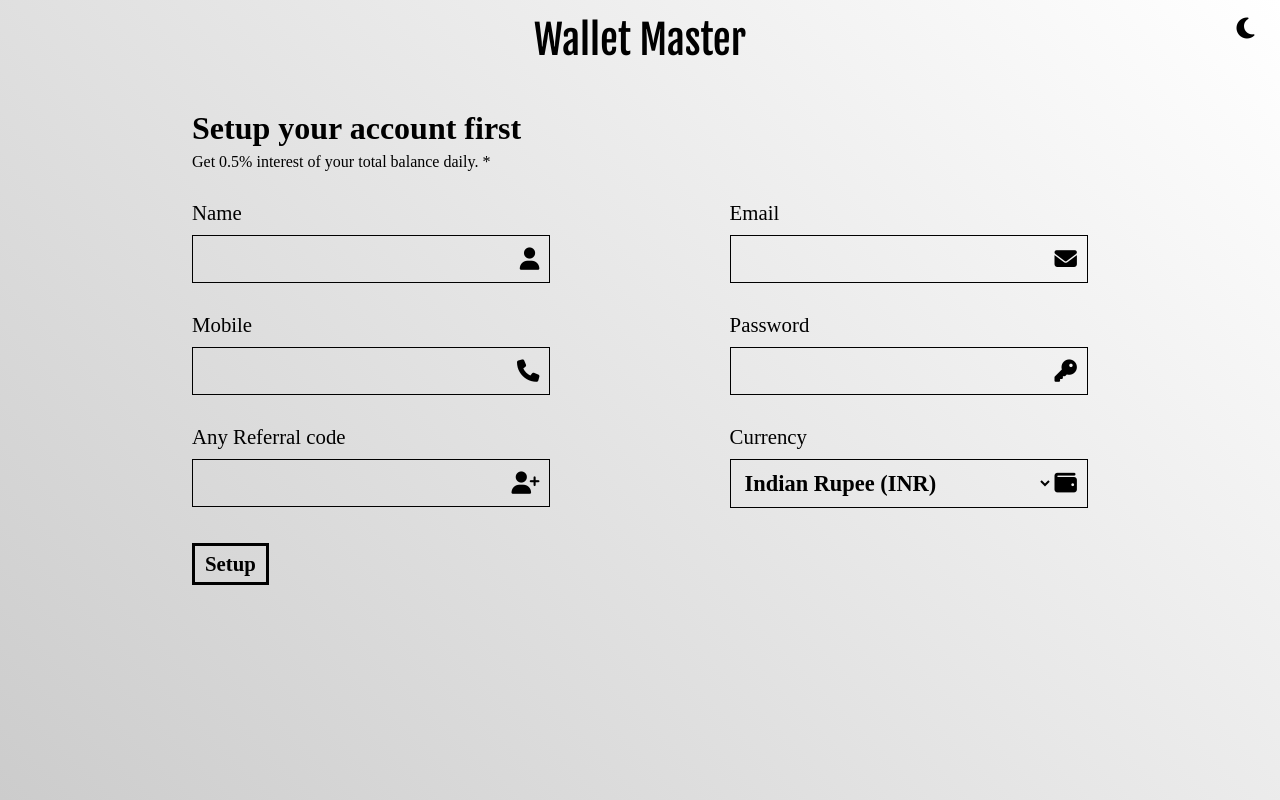
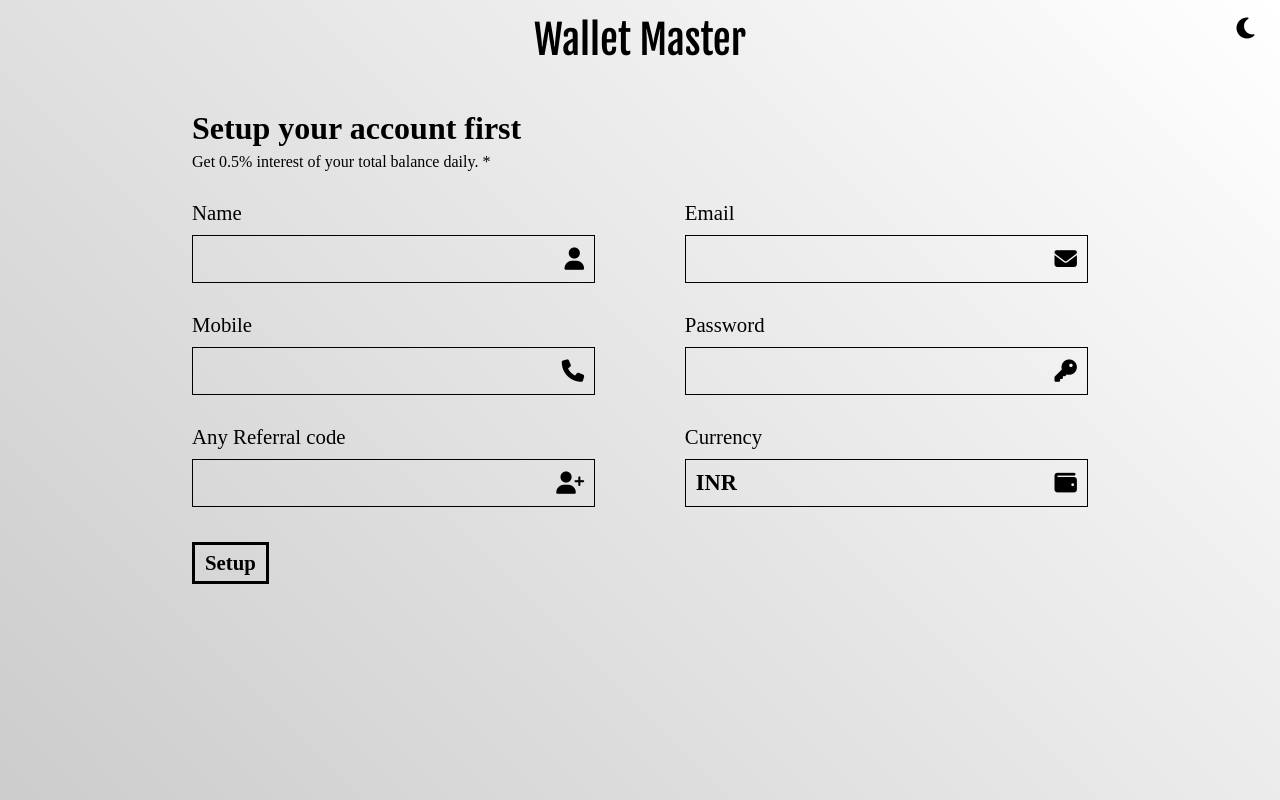
Before and after one commit to VinayWebGuy/wallet-master, a PHP site: page /setup.php in a window 1280 px wide. Run offline with PHP 8.4, Linux system fonts and the light colour scheme; some web fonts are replaced.

Commit message:
Did some changes in setup file

```diff
--- a/assets/app.js
+++ b/assets/app.js
@@ -1,8 +1,28 @@
-$('.theme').on('click', function() {
-    $('.theme').toggleClass('fa-moon')
-    $('.theme').toggleClass('fa-sun')
-    $('body').toggleClass('dark')
-})
+$(document).ready(function() {
+    // Check if the user's theme preference is in local storage
+    const themePreference = localStorage.getItem('theme');
+    if (themePreference === 'dark') {
+        $('body').addClass('dark');
+        $('.theme').addClass('fa-sun').removeClass('fa-moon');
+    } else {
+        $('body').removeClass('dark');
+        $('.theme').addClass('fa-moon').removeClass('fa-sun');
+    }
+
+    // Toggle theme when the theme button is clicked
+    $('.theme').on('click', function() {
+        if ($('body').hasClass('dark')) {
+            $('body').removeClass('dark');
+            $('.theme').addClass('fa-moon').removeClass('fa-sun');
+            localStorage.setItem('theme', 'light');
+        } else {
+            $('body').addClass('dark');
+            $('.theme').addClass('fa-sun').removeClass('fa-moon');
+            localStorage.setItem('theme', 'dark');
+        }
+    });
+});
+
 
 function openMenu(action) {
     // $('.single-action-menu').addClass('collapsed')
--- a/assets/style.css
+++ b/assets/style.css
@@ -34,6 +34,7 @@ input{
     font-family: 'Asap Condensed' !important;
     font-weight: 600 !important;
 }
+
 
 
 .theme-menu{
@@ -83,7 +84,7 @@ input{
     flex-wrap: wrap;
 }
 .form-grp{
-    width: 40%;
+    width: 45%;
     margin: 15px 0;
 }
 .form-grp label{
@@ -168,3 +169,9 @@ button{
     margin: 8px 0;
     text-decoration: none;
 }
+
+
+.form-grp option { /* Background color */
+    background-color: var(--bg2);
+    color: var(--clr) !important; /* Text color */
+  }
--- a/setup.php
+++ b/setup.php
@@ -10,6 +10,7 @@
     <link rel="stylesheet" href="https://cdnjs.cloudflare.com/ajax/libs/font-awesome/6.4.0/css/all.min.css"
         integrity="sha512-iecdLmaskl7CVkqkXNQ/ZH/XLlvWZOJyj7Yy7tcenmpD1ypASozpmT/E0iPtmFIB46ZmdtAc9eNBvH0H/ZpiBw=="
         crossorigin="anonymous" referrerpolicy="no-referrer" />
+
 </head>
 
 <body>
@@ -62,56 +63,7 @@
                 <div class="form-grp">
                     <label for="mobile">Currency</label>
                     <div class="input">
-                        <select name="" id="">
-                            <option value="Argentine Peso (ARS)">Argentine Peso (ARS)</option>
-                            <option value="Australian Dollar (AUD)">Australian Dollar (AUD)</option>
-                            <option value="Bahraini Dinar (BHD)">Bahraini Dinar (BHD)</option>
-                            <option value="Bangladeshi Taka (BDT)">Bangladeshi Taka (BDT)</option>
-                            <option value="Brazilian Real (BRL)">Brazilian Real (BRL)</option>
-                            <option value="Canadian Dollar (CAD)">Canadian Dollar (CAD)</option>
-                            <option value="Chilean Peso (CLP)">Chilean Peso (CLP)</option>
-                            <option value="Chinese Yuan Renminbi (CNY)">Chinese Yuan Renminbi (CNY)</option>
-                            <option value="Colombian Peso (COP)">Colombian Peso (COP)</option>
-                            <option value="Czech Koruna (CZK)">Czech Koruna (CZK)</option>
-                            <option value="Egyptian Pound (EGP)">Egyptian Pound (EGP)</option>
-                            <option value="Euro (EUR)">Euro (EUR)</option>
-                            <option value="Hong Kong Dollar (HKD)">Hong Kong Dollar (HKD)</option>
-                            <option selected value="Indian Rupee (INR)">Indian Rupee (INR)</option>
-                            <option value="Indonesian Rupiah (IDR)">Indonesian Rupiah (IDR)</option>
-                            <option value="Iraqi Dinar (IQD)">Iraqi Dinar (IQD)</option>
-                            <option value="Israeli New Shekel (ILS)">Israeli New Shekel (ILS)</option>
-                            <option value="Japanese Yen (JPY)">Japanese Yen (JPY)</option>
-                            <option value="Jordanian Dinar (JOD)">Jordanian Dinar (JOD)</option>
-                            <option value="Kazakhstani Tenge (KZT)">Kazakhstani Tenge (KZT)</option>
-                            <option value="Kuwaiti Dinar (KWD)">Kuwaiti Dinar (KWD)</option>
-                            <option value="Malaysian Ringgit (MYR)">Malaysian Ringgit (MYR)</option>
-                            <option value="Mexican Peso (MXN)">Mexican Peso (MXN)</option>
-                            <option value="Moroccan Dirham (MAD)">Moroccan Dirham (MAD)</option>
-                            <option value="New Zealand Dollar (NZD)">New Zealand Dollar (NZD)</option>
-                            <option value="Nigerian Naira (NGN)">Nigerian Naira (NGN)</option>
-                            <option value="Norwegian Krone (NOK)">Norwegian Krone (NOK)</option>
-                            <option value="Omani Rial (OMR)">Omani Rial (OMR)</option>
-                            <option value="Pakistani Rupee (PKR)">Pakistani Rupee (PKR)</option>
-                            <option value="Peruvian Sol (PEN)">Peruvian Sol (PEN)</option>
-                            <option value="Philippine Peso (PHP)">Philippine Peso (PHP)</option>
-                            <option value="Polish Złoty (PLN)">Polish Złoty (PLN)</option>
-                            <option value="Qatari Riyal (QAR)">Qatari Riyal (QAR)</option>
-                            <option value="Romanian Leu (RON)">Romanian Leu (RON)</option>
-                            <option value="Russian Ruble (RUB)">Russian Ruble (RUB)</option>
-                            <option value="Saudi Riyal (SAR)">Saudi Riyal (SAR)</option>
-                            <option value="Singapore Dollar (SGD)">Singapore Dollar (SGD)</option>
-                            <option value="South African Rand (ZAR)">South African Rand (ZAR)</option>
-                            <option value="South Korean Won (KRW)">South Korean Won (KRW)</option>
-                            <option value="Sri Lankan Rupee (LKR)">Sri Lankan Rupee (LKR)</option>
-                            <option value="Swedish Krona (SEK)">Swedish Krona (SEK)</option>
-                            <option value="Swiss Franc (CHF)">Swiss Franc (CHF)</option>
-                            <option value="Thai Baht (THB)">Thai Baht (THB)</option>
-                            <option value="Turkish Lira (TRY)">Turkish Lira (TRY)</option>
-                            <option value="Ukrainian Hryvnia (UAH)">Ukrainian Hryvnia (UAH)</option>
-                            <option value="United Arab Emirates Dirham (AED)">United Arab Emirates Dirham (AED)</option>
-                            <option value="United States Dollar (USD)">United States Dollar (USD)</option>
-                            <option value="Vietnamese Dong (VND)">Vietnamese Dong (VND)</option>
-                        </select>
+                    <input type="text" name="currency" autocomplete="off" value="INR" readonly>
                         <i class="fa fa-wallet input-icon"></i>
                     </div>
                 </div>
```
